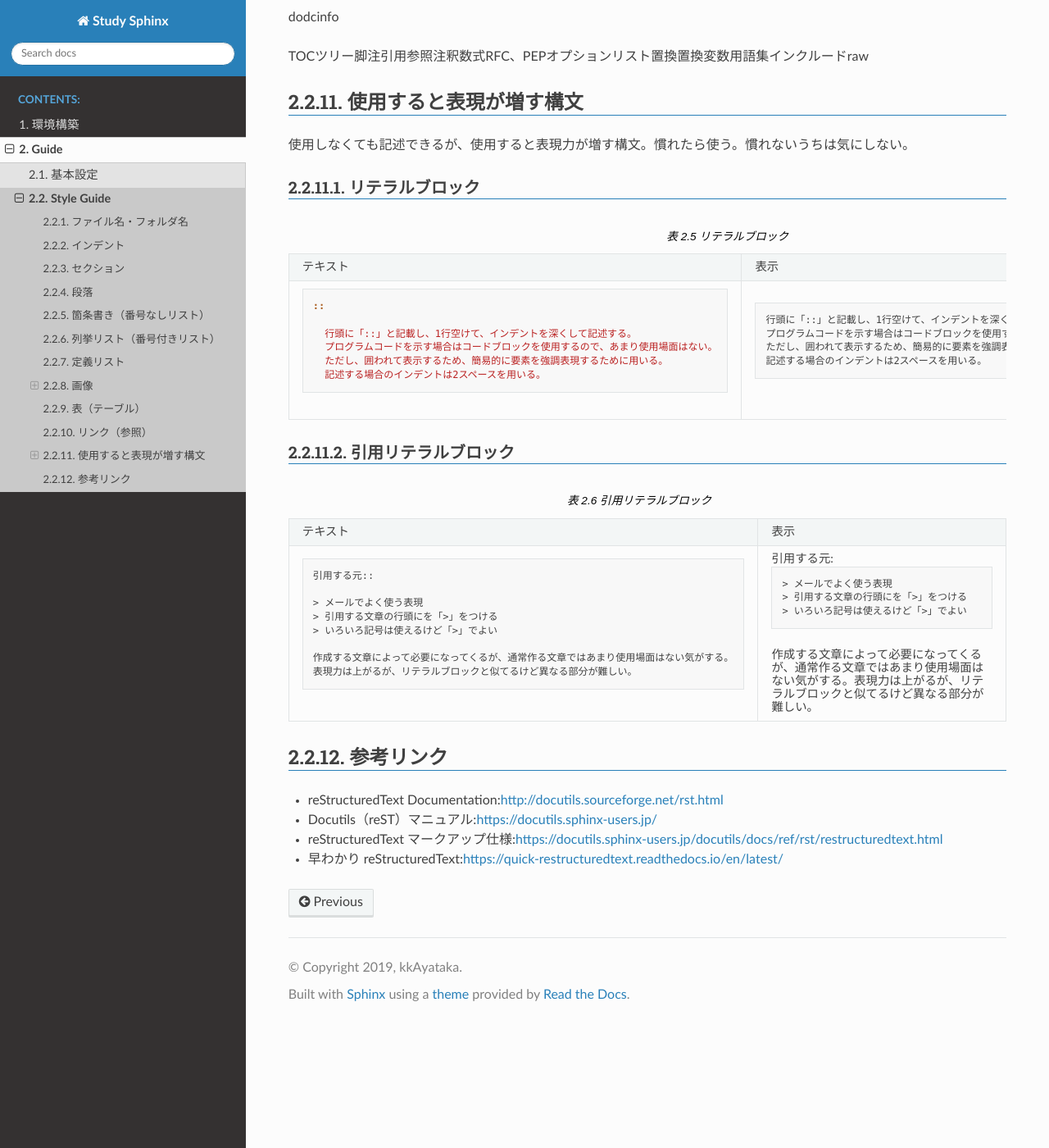
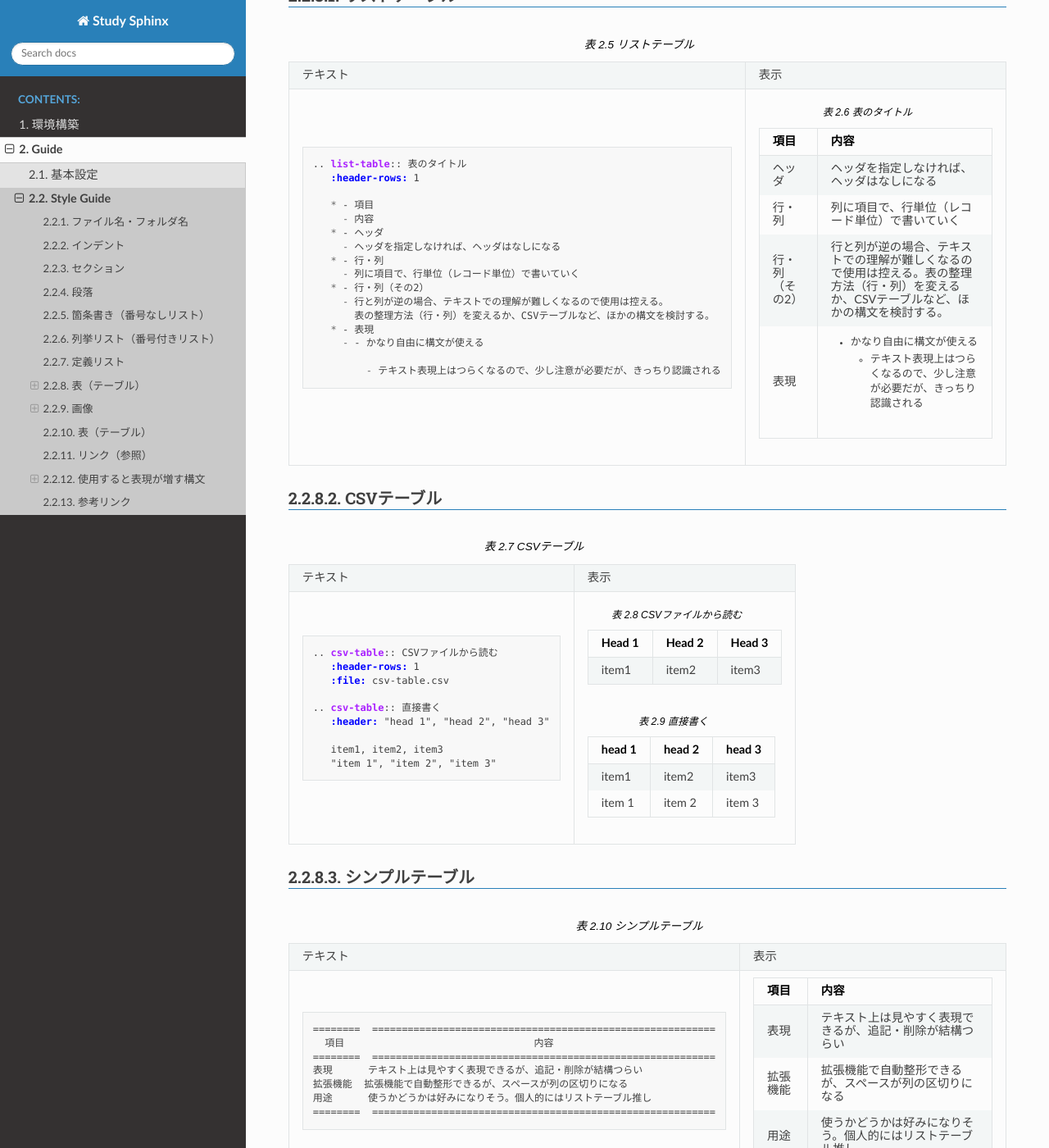
Before and after one commit to kkAyataka/study-sphinx, a Sphinx documentation site: the page built from doc/guide/style-guide.rst, in a window 1280 px wide and 1400 px high, scrolled down 3951 px. Shown: the whole window at 82% size. Built offline with Sphinx 7.4.7 and the Read the Docs theme 2.0.0, drawn with Linux system fonts in a browser that asks for light colours; some of the changed text lies outside the part shown.

Commit message:
Write abount table

```diff
--- a/doc/guide/style-guide.rst
+++ b/doc/guide/style-guide.rst
@@ -124,6 +124,60 @@ reStructuredText/Sphinxで記述する際のローカルなガイドラインに
      - .. include:: style-sample/definition-lists.txt
 
 
+表（テーブル）
+================================================================================
+
+次の順番で使う。
+
+1. リストテーブル
+2. CSVテーブル
+3. シンプルテーブル
+
+
+複雑なテーブル表現はreST/Sphinxには向かないとしてある程度諦める。
+複雑・超大な表に関してはExcelファイルをダウンロードしたり、
+オンラインOfficeなどで開くようにする。
+
+グリッド表現はリッチな表現ができるが、記述も保守も難しい。
+これを使用するのであれば、Excelから引用できるように拡張機能を準備したほうが良い。
+
+
+リストテーブル
+--------------------------------------------------------------------------------
+
+.. list-table:: リストテーブル
+
+   * - テキスト
+     - 表示
+   * - .. literalinclude:: style-sample/list-table.txt
+          :language: rst
+     - .. include:: style-sample/list-table.txt
+
+
+CSVテーブル
+--------------------------------------------------------------------------------
+
+.. list-table:: CSVテーブル
+
+   * - テキスト
+     - 表示
+   * - .. literalinclude:: style-sample/csv-table.txt
+          :language: rst
+     - .. include:: style-sample/csv-table.txt
+
+
+シンプルテーブル
+--------------------------------------------------------------------------------
+
+.. list-table:: シンプルテーブル
+
+   * - テキスト
+     - 表示
+   * - .. literalinclude:: style-sample/simple-table.txt
+          :language: rst
+     - .. include:: style-sample/simple-table.txt
+
+
 画像
 ================================================================================
 
--- /dev/null
+++ b/doc/guide/style-sample/csv-table.csv
@@ -0,0 +1,2 @@
+"Head 1","Head 2","Head 3"
+item1,item2,item3
--- /dev/null
+++ b/doc/guide/style-sample/csv-table.txt
@@ -0,0 +1,9 @@
+.. csv-table:: CSVファイルから読む
+   :header-rows: 1
+   :file: csv-table.csv
+
+.. csv-table:: 直接書く
+   :header: "head 1", "head 2", "head 3"
+
+   item1, item2, item3
+   "item 1", "item 2", "item 3"
--- /dev/null
+++ b/doc/guide/style-sample/list-table.txt
@@ -0,0 +1,16 @@
+.. list-table:: 表のタイトル
+   :header-rows: 1
+
+   * - 項目
+     - 内容
+   * - ヘッダ
+     - ヘッダを指定しなければ、ヘッダはなしになる
+   * - 行・列
+     - 列に項目で、行単位（レコード単位）で書いていく
+   * - 行・列（その2）
+     - 行と列が逆の場合、テキストでの理解が難しくなるので使用は控える。
+       表の整理方法（行・列）を変えるか、CSVテーブルなど、ほかの構文を検討する。
+   * - 表現
+     - - かなり自由に構文が使える
+
+         - テキスト表現上はつらくなるので、少し注意が必要だが、きっちり認識される
--- /dev/null
+++ b/doc/guide/style-sample/simple-table.txt
@@ -0,0 +1,7 @@
+========  ==========================================================
+  項目                                内容
+========  ==========================================================
+表現      テキスト上は見やすく表現できるが、追記・削除が結構つらい
+拡張機能  拡張機能で自動整形できるが、スペースが列の区切りになる
+用途      使うかどうかは好みになりそう。個人的にはリストテーブル推し
+========  ==========================================================
```
